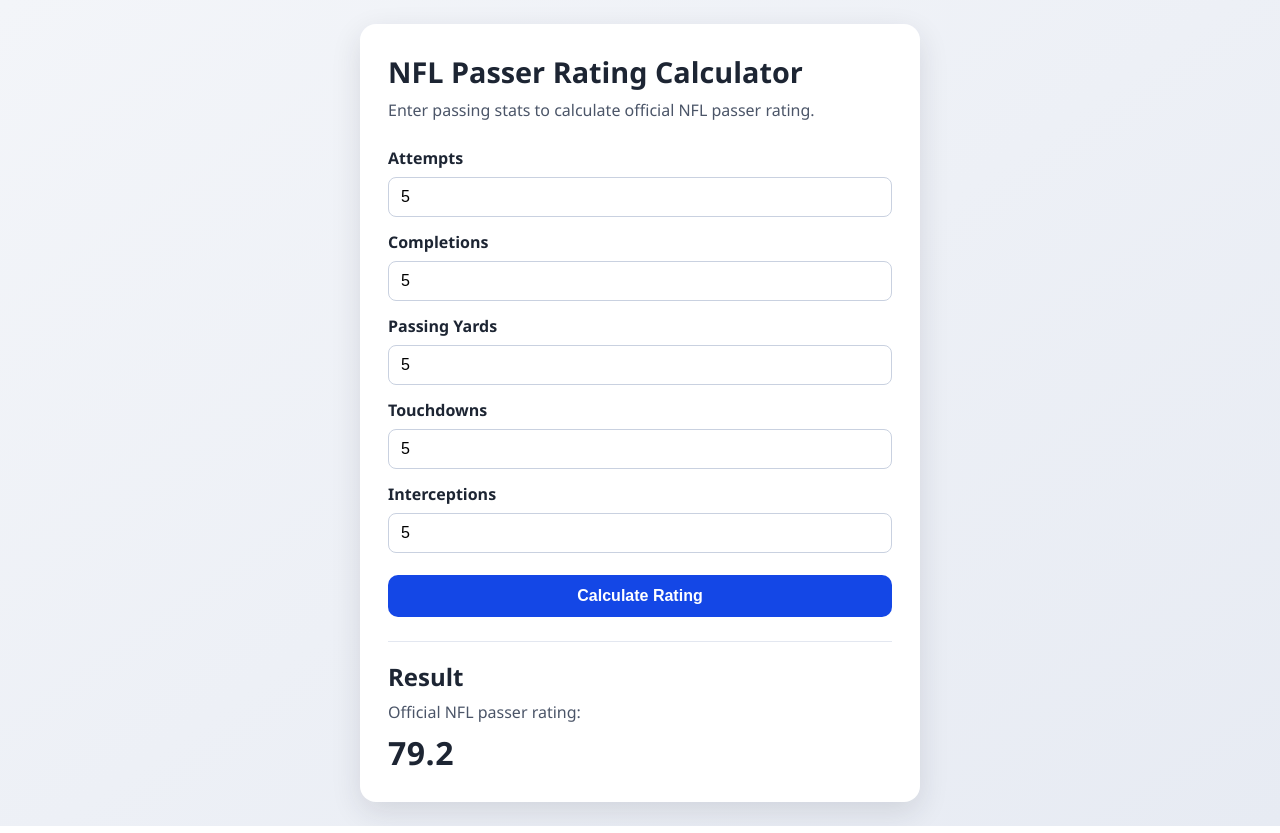
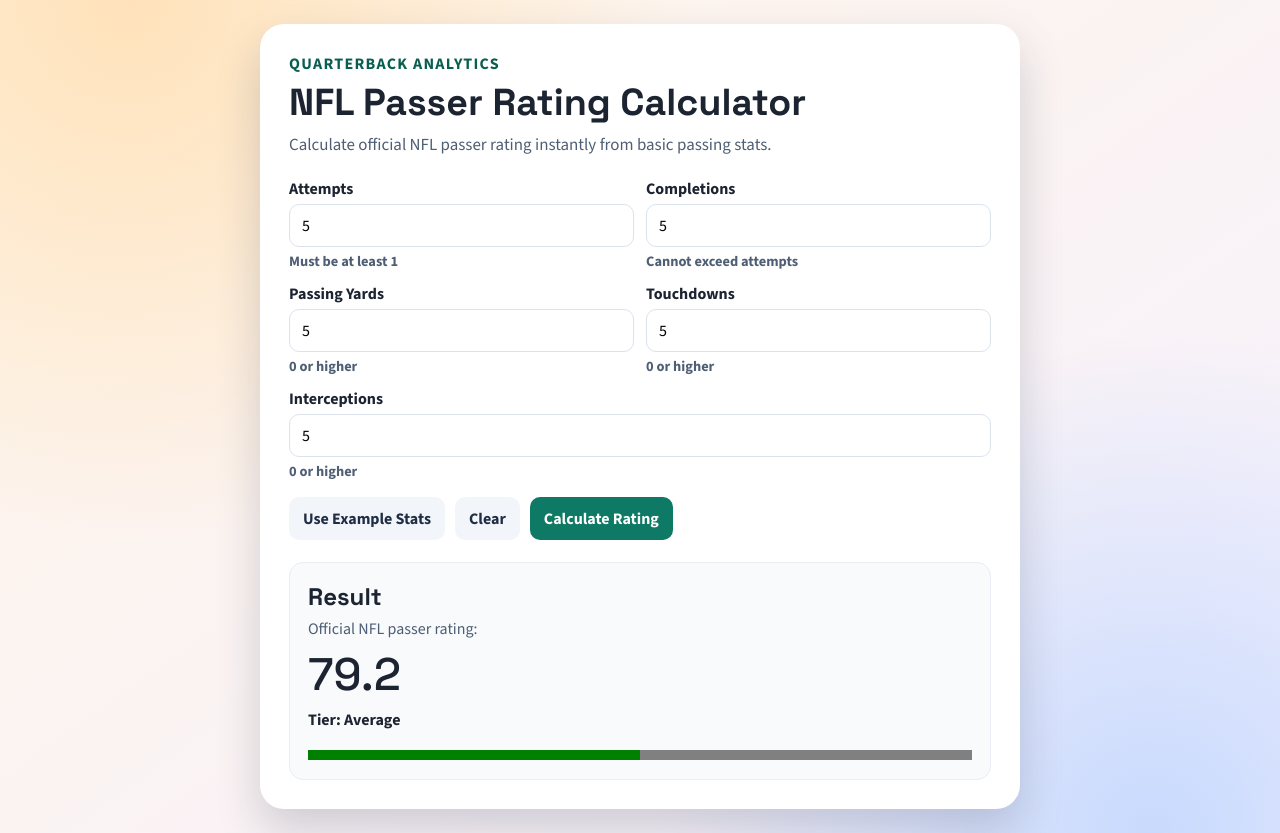
Before and after one commit to bowersk5/New-project, a plain HTML site: page index.html in a window 1280 px wide. Both pictures are taken after typing "5", "5", "5", "5", "5" into the empty fields and a click on the button "Calculate Rating". Drawn offline with nearby package versions, Linux system fonts and the light colour scheme.

Commit message:
Improve passer rating app UX and visual design

```diff
--- a/index.html
+++ b/index.html
@@ -7,33 +7,59 @@
   <link rel="stylesheet" href="styles.css">
 </head>
 <body>
-  <main class="container">
-    <h1>NFL Passer Rating Calculator</h1>
-    <p class="subtitle">Enter passing stats to calculate official NFL passer rating.</p>
+  <main class="container" id="app">
+    <header class="hero">
+      <p class="eyebrow">Quarterback Analytics</p>
+      <h1>NFL Passer Rating Calculator</h1>
+      <p class="subtitle">Calculate official NFL passer rating instantly from basic passing stats.</p>
+    </header>
 
     <form id="rating-form" novalidate>
-      <label for="attempts">Attempts</label>
-      <input id="attempts" name="attempts" type="number" min="1" step="1" required>
+      <div class="fields">
+        <label class="field" for="attempts">
+          <span>Attempts</span>
+          <input id="attempts" name="attempts" type="number" min="1" step="1" required inputmode="numeric" placeholder="e.g. 35">
+          <small>Must be at least 1</small>
+        </label>
 
-      <label for="completions">Completions</label>
-      <input id="completions" name="completions" type="number" min="0" step="1" required>
+        <label class="field" for="completions">
+          <span>Completions</span>
+          <input id="completions" name="completions" type="number" min="0" step="1" required inputmode="numeric" placeholder="e.g. 24">
+          <small>Cannot exceed attempts</small>
+        </label>
 
-      <label for="yards">Passing Yards</label>
-      <input id="yards" name="yards" type="number" min="0" step="1" required>
+        <label class="field" for="yards">
+          <span>Passing Yards</span>
+          <input id="yards" name="yards" type="number" min="0" step="1" required inputmode="numeric" placeholder="e.g. 280">
+          <small>0 or higher</small>
+        </label>
 
-      <label for="touchdowns">Touchdowns</label>
-      <input id="touchdowns" name="touchdowns" type="number" min="0" step="1" required>
+        <label class="field" for="touchdowns">
+          <span>Touchdowns</span>
+          <input id="touchdowns" name="touchdowns" type="number" min="0" step="1" required inputmode="numeric" placeholder="e.g. 2">
+          <small>0 or higher</small>
+        </label>
 
-      <label for="interceptions">Interceptions</label>
-      <input id="interceptions" name="interceptions" type="number" min="0" step="1" required>
+        <label class="field" for="interceptions">
+          <span>Interceptions</span>
+          <input id="interceptions" name="interceptions" type="number" min="0" step="1" required inputmode="numeric" placeholder="e.g. 1">
+          <small>0 or higher</small>
+        </label>
+      </div>
 
-      <button type="submit">Calculate Rating</button>
+      <div class="actions">
+        <button type="button" id="example-btn" class="ghost">Use Example Stats</button>
+        <button type="reset" class="ghost">Clear</button>
+        <button type="submit">Calculate Rating</button>
+      </div>
     </form>
 
     <section class="result" aria-live="polite">
       <h2>Result</h2>
-      <p id="message">Fill out the form to calculate.</p>
+      <p id="message">Enter stats and press Calculate Rating.</p>
       <p id="rating" class="rating-value">--</p>
+      <p id="tier" class="tier">Tier: --</p>
+      <progress id="rating-meter" max="158.3" value="0"></progress>
     </section>
   </main>
 
--- a/script.js
+++ b/script.js
@@ -1,8 +1,12 @@
 const form = document.getElementById("rating-form");
 const messageEl = document.getElementById("message");
 const ratingEl = document.getElementById("rating");
+const tierEl = document.getElementById("tier");
+const meterEl = document.getElementById("rating-meter");
+const exampleBtn = document.getElementById("example-btn");
 
 const clamp = (value, min, max) => Math.min(Math.max(value, min), max);
+const fieldIds = ["attempts", "completions", "yards", "touchdowns", "interceptions"];
 
 function calculatePasserRating({ attempts, completions, yards, touchdowns, interceptions }) {
   const a = clamp((completions / attempts - 0.3) * 5, 0, 2.375);
@@ -12,43 +16,123 @@
   return ((a + b + c + d) / 6) * 100;
 }
 
-form.addEventListener("submit", (event) => {
-  event.preventDefault();
+function getValues() {
+  const data = new FormData(form);
+  return {
+    attempts: Number(data.get("attempts")),
+    completions: Number(data.get("completions")),
+    yards: Number(data.get("yards")),
+    touchdowns: Number(data.get("touchdowns")),
+    interceptions: Number(data.get("interceptions")),
+  };
+}
 
-  const data = new FormData(form);
-  const attempts = Number(data.get("attempts"));
-  const completions = Number(data.get("completions"));
-  const yards = Number(data.get("yards"));
-  const touchdowns = Number(data.get("touchdowns"));
-  const interceptions = Number(data.get("interceptions"));
+function hasAllInputs() {
+  return fieldIds.every((id) => document.getElementById(id).value.trim() !== "");
+}
 
-  if (!Number.isFinite(attempts) || attempts <= 0) {
-    messageEl.textContent = "Attempts must be greater than 0.";
-    ratingEl.textContent = "--";
-    return;
+function clearInputStates() {
+  fieldIds.forEach((id) => document.getElementById(id).classList.remove("invalid"));
+}
+
+function flagInvalid(fieldId) {
+  const field = document.getElementById(fieldId);
+  if (field) {
+    field.classList.add("invalid");
+  }
+}
+
+function getTier(rating) {
+  if (rating >= 110) return "Elite";
+  if (rating >= 95) return "Excellent";
+  if (rating >= 85) return "Good";
+  if (rating >= 70) return "Average";
+  return "Needs Improvement";
+}
+
+function resetResult(message = "Enter stats and press Calculate Rating.") {
+  messageEl.textContent = message;
+  ratingEl.textContent = "--";
+  tierEl.textContent = "Tier: --";
+  meterEl.value = 0;
+}
+
+function validate(values) {
+  clearInputStates();
+
+  if (!Number.isFinite(values.attempts) || values.attempts <= 0) {
+    flagInvalid("attempts");
+    return "Attempts must be greater than 0.";
   }
 
-  if ([completions, yards, touchdowns, interceptions].some((v) => !Number.isFinite(v) || v < 0)) {
-    messageEl.textContent = "Completions, yards, touchdowns, and interceptions must be 0 or more.";
-    ratingEl.textContent = "--";
-    return;
+  for (const key of ["completions", "yards", "touchdowns", "interceptions"]) {
+    if (!Number.isFinite(values[key]) || values[key] < 0) {
+      flagInvalid(key);
+      return "Completions, yards, touchdowns, and interceptions must be 0 or more.";
+    }
   }
 
-  if (completions > attempts) {
-    messageEl.textContent = "Completions cannot exceed attempts.";
-    ratingEl.textContent = "--";
-    return;
+  if (values.completions > values.attempts) {
+    flagInvalid("completions");
+    return "Completions cannot exceed attempts.";
   }
 
+  return null;
+}
+
+function renderRating(values) {
   const rating = calculatePasserRating({
-    attempts,
-    completions,
-    yards,
-    touchdowns,
-    interceptions,
+    attempts: values.attempts,
+    completions: values.completions,
+    yards: values.yards,
+    touchdowns: values.touchdowns,
+    interceptions: values.interceptions,
   });
 
   const bounded = clamp(rating, 0, 158.3);
   messageEl.textContent = "Official NFL passer rating:";
   ratingEl.textContent = bounded.toFixed(1);
+  tierEl.textContent = `Tier: ${getTier(bounded)}`;
+  meterEl.value = bounded;
+}
+
+form.addEventListener("submit", (event) => {
+  event.preventDefault();
+  const values = getValues();
+  const error = validate(values);
+  if (error) {
+    resetResult(error);
+    return;
+  }
+  renderRating(values);
 });
+
+form.addEventListener("reset", () => {
+  clearInputStates();
+  setTimeout(() => resetResult(), 0);
+});
+
+form.addEventListener("input", () => {
+  if (!hasAllInputs()) {
+    clearInputStates();
+    resetResult();
+    return;
+  }
+
+  const values = getValues();
+  const error = validate(values);
+  if (error) {
+    resetResult(error);
+    return;
+  }
+  renderRating(values);
+});
+
+exampleBtn.addEventListener("click", () => {
+  document.getElementById("attempts").value = "35";
+  document.getElementById("completions").value = "24";
+  document.getElementById("yards").value = "280";
+  document.getElementById("touchdowns").value = "2";
+  document.getElementById("interceptions").value = "1";
+  renderRating(getValues());
+});
--- a/styles.css
+++ b/styles.css
@@ -1,96 +1,192 @@
+@import url("https://fonts.googleapis.com/css2?family=Space+Grotesk:wght@500;700&family=Source+Sans+3:wght@400;600;700&display=swap");
+
+:root {
+  --bg-1: #fff5e7;
+  --bg-2: #f6f1ff;
+  --ink: #1c2431;
+  --muted: #4e5e74;
+  --card: #ffffff;
+  --line: #dce2ec;
+  --accent: #0e7a65;
+  --accent-strong: #095f4f;
+  --error: #cc2f45;
+}
+
 * {
   box-sizing: border-box;
 }
 
 body {
   margin: 0;
-  font-family: "Segoe UI", Tahoma, Geneva, Verdana, sans-serif;
-  background: linear-gradient(145deg, #f3f5f9, #e7ebf3);
-  color: #1d2533;
+  font-family: "Source Sans 3", sans-serif;
+  color: var(--ink);
   min-height: 100vh;
+  background:
+    radial-gradient(circle at 10% 0%, #ffe2ba, transparent 38%),
+    radial-gradient(circle at 90% 100%, #c8dafd, transparent 35%),
+    linear-gradient(145deg, var(--bg-1), var(--bg-2));
   display: grid;
   place-items: center;
   padding: 24px;
 }
 
 .container {
-  width: 100%;
-  max-width: 560px;
-  background: #ffffff;
-  border-radius: 16px;
+  width: min(760px, 100%);
+  background: var(--card);
+  border: 1px solid #ffffffc9;
+  border-radius: 24px;
   padding: 28px;
-  box-shadow: 0 10px 30px rgba(29, 37, 51, 0.12);
+  box-shadow: 0 22px 45px rgba(22, 34, 54, 0.18);
 }
 
-h1 {
+.hero h1 {
+  margin: 0;
+  font-family: "Space Grotesk", sans-serif;
+  font-size: clamp(1.8rem, 3vw, 2.35rem);
+  line-height: 1.1;
+}
+
+.eyebrow {
   margin: 0 0 8px;
-  font-size: 1.8rem;
+  letter-spacing: 0.08em;
+  text-transform: uppercase;
+  color: var(--accent-strong);
+  font-weight: 700;
 }
 
 .subtitle {
-  margin: 0 0 20px;
-  color: #4b5568;
+  color: var(--muted);
+  margin: 10px 0 22px;
+  font-size: 1.06rem;
 }
 
-form {
+.fields {
   display: grid;
-  grid-template-columns: 1fr;
-  gap: 8px;
+  grid-template-columns: repeat(2, minmax(0, 1fr));
+  gap: 12px;
 }
 
-label {
-  font-weight: 600;
-  margin-top: 6px;
+.field {
+  display: flex;
+  flex-direction: column;
+  gap: 5px;
+  font-weight: 700;
+}
+
+.field:last-child {
+  grid-column: 1 / -1;
+}
+
+.field span {
+  font-size: 1rem;
+}
+
+.field small {
+  font-size: 0.9rem;
+  color: var(--muted);
 }
 
 input {
   width: 100%;
   padding: 10px 12px;
-  border: 1px solid #c9d1e0;
-  border-radius: 8px;
+  border: 1px solid var(--line);
+  border-radius: 10px;
   font-size: 1rem;
+  font-family: inherit;
 }
 
 input:focus {
   outline: none;
-  border-color: #2f6feb;
-  box-shadow: 0 0 0 3px rgba(47, 111, 235, 0.2);
+  border-color: var(--accent);
+  box-shadow: 0 0 0 3px rgba(14, 122, 101, 0.2);
+}
+
+input.invalid {
+  border-color: var(--error);
+  box-shadow: 0 0 0 3px rgba(204, 47, 69, 0.15);
+}
+
+.actions {
+  display: flex;
+  gap: 10px;
+  margin-top: 16px;
+  flex-wrap: wrap;
 }
 
 button {
-  margin-top: 14px;
-  padding: 12px;
   border: 0;
   border-radius: 10px;
-  background: #1447e6;
-  color: #fff;
-  font-size: 1rem;
+  padding: 11px 14px;
+  font: inherit;
   font-weight: 700;
   cursor: pointer;
+  transition: transform 120ms ease, background-color 120ms ease;
 }
 
 button:hover {
-  background: #123dcc;
+  transform: translateY(-1px);
+}
+
+button[type="submit"] {
+  background: var(--accent);
+  color: #fff;
+}
+
+button[type="submit"]:hover {
+  background: var(--accent-strong);
+}
+
+.ghost {
+  background: #f2f6fb;
+  color: #1f2e44;
 }
 
 .result {
-  margin-top: 24px;
-  padding-top: 18px;
-  border-top: 1px solid #e3e7f0;
+  margin-top: 22px;
+  padding: 18px;
+  border-radius: 14px;
+  background: #f8fafc;
+  border: 1px solid #e9eef5;
 }
 
 .result h2 {
-  margin: 0 0 8px;
+  margin: 0 0 6px;
+  font-family: "Space Grotesk", sans-serif;
 }
 
 #message {
-  margin: 0 0 8px;
-  color: #4b5568;
+  margin: 0 0 6px;
+  color: var(--muted);
 }
 
 .rating-value {
   margin: 0;
-  font-size: 2rem;
-  font-weight: 800;
-  letter-spacing: 0.5px;
+  font-family: "Space Grotesk", sans-serif;
+  font-size: clamp(2rem, 6vw, 2.85rem);
 }
+
+.tier {
+  margin: 6px 0 10px;
+  font-weight: 700;
+}
+
+#rating-meter {
+  width: 100%;
+  height: 10px;
+  border-radius: 999px;
+}
+
+@media (max-width: 620px) {
+  .container {
+    padding: 20px;
+    border-radius: 18px;
+  }
+
+  .fields {
+    grid-template-columns: 1fr;
+  }
+
+  .field:last-child {
+    grid-column: auto;
+  }
+}
```
